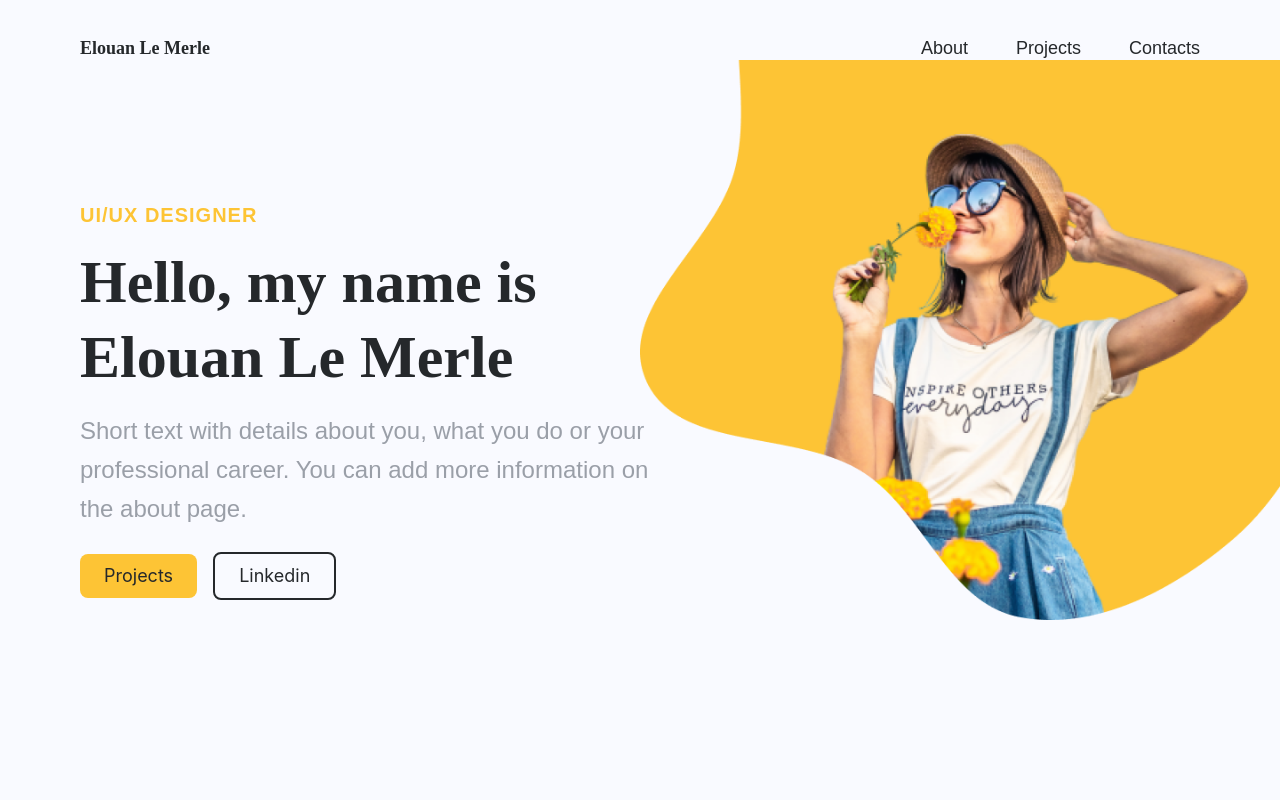
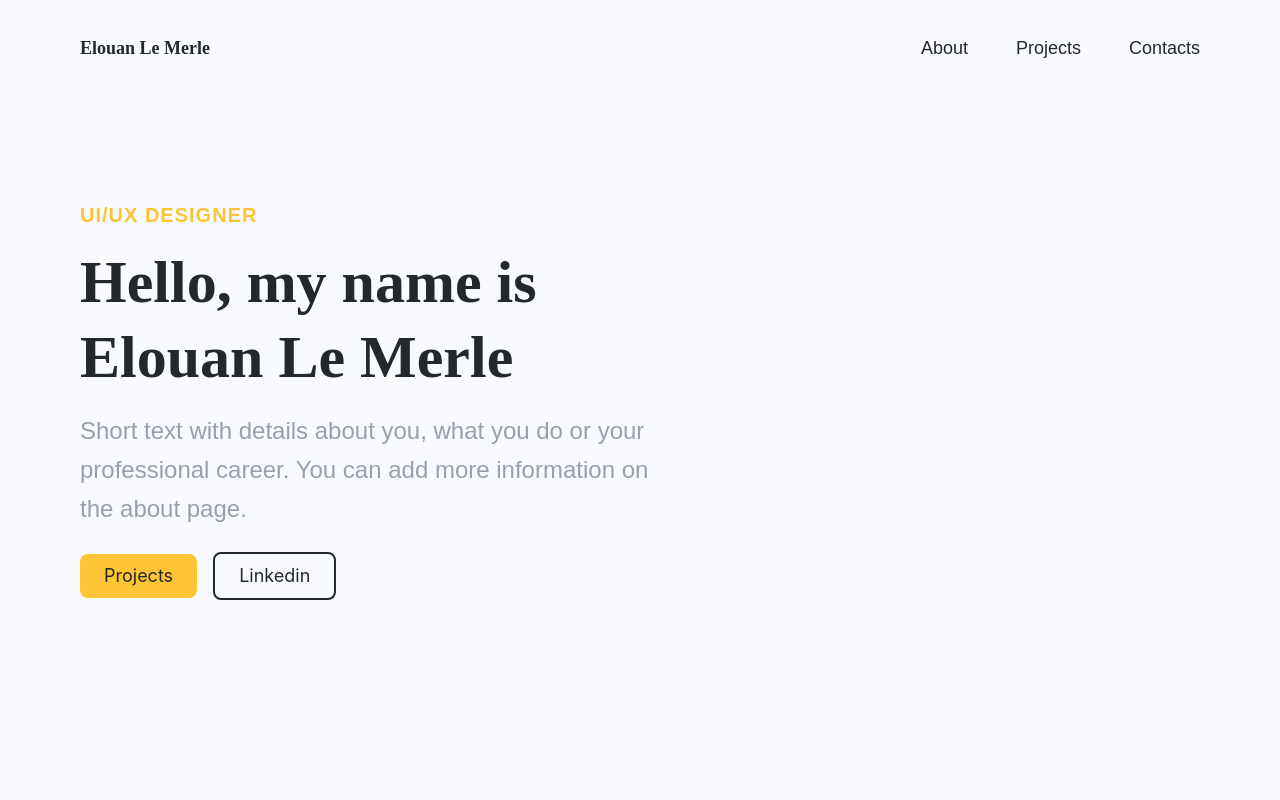
Before and after one commit to FiFolker/portfolio_inge1, a React (Vite) app: page / in a window 1280 px wide. Shown: the top 800 px of the page. Built offline with nearby package versions, Linux system fonts and the light colour scheme.

Commit message:
fix image de fond (marlene) mise en background et plus dans le Hero

```diff
--- a/src/components/Hero.jsx
+++ b/src/components/Hero.jsx
@@ -7,18 +7,6 @@ export const Hero = ({name}) => {
                 <Intro name={name} />
             </div>
 
-            <div className="absolute top-0 right-0 h-full w-1/2 flex justify-end items-start pointer-events-none overflow-hidden">
-
-                <div className="relative h-[85dvh] max-h-[800px] w-full max-w-[800px]">
-
-                    <img
-                        src="/assets/marlene.png"
-                        alt=""
-                        className="absolute top-0 right-0 w-full h-full object-contain object-right select-none"
-                    />
-
-                </div>
-            </div>
         </div>
     );
 };
--- a/src/index.css
+++ b/src/index.css
@@ -25,3 +25,15 @@
   --color-font-medium-emphasis: #828282;
   --color-font-low-emphasis: #9a9fa8;
 }
+
+.footer{
+    background-image:url("public/assets/footer.png");
+    background-position: bottom;
+    background-repeat: no-repeat;
+}
+
+.profile-img{
+    background-image:url("public/assets/marlene.png");
+    background-position: top right;
+    background-repeat: no-repeat;
+}
```
